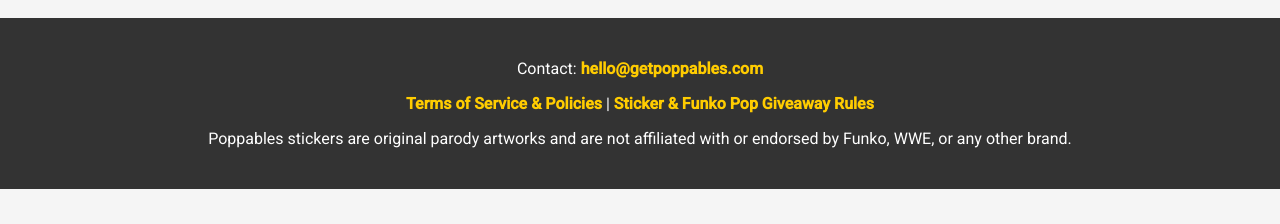
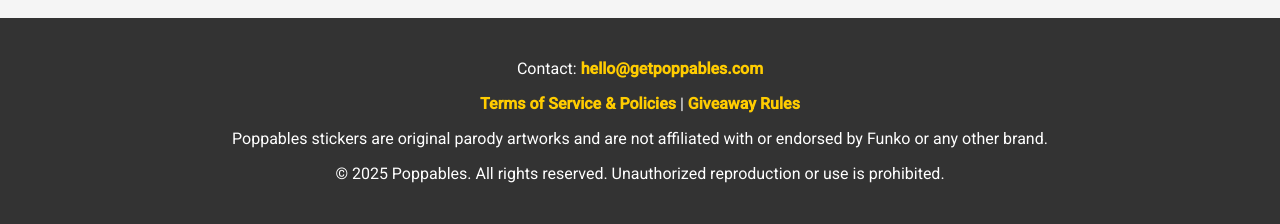
Before and after one commit to migs-o/poppinStickers, a plain HTML site: page index.html in a window 1280 px wide. Shown: the part 2441-2665 px from the top of the page. Before the commit the page ends 2630 px from the top, so only its background shows below. Drawn offline with Linux system fonts and the light colour scheme.

Commit message:
Update index.html

```diff
--- a/index.html
+++ b/index.html
@@ -336,8 +336,10 @@
   <!-- Footer -->
   <footer>
     <p>Contact: <a href="mailto:hello@getpoppables">hello@getpoppables.com</a></p>
-    <p><a href="terms.html">Terms of Service & Policies</a> | <a href="rules.html">Sticker & Funko Pop Giveaway Rules</a></p>
-    <p class="disclaimer">Poppables stickers are original parody artworks and are not affiliated with or endorsed by Funko, WWE, or any other brand.</p>
+    <p><a href="terms.html">Terms of Service & Policies</a> | <a href="rules.html">Giveaway Rules</a></p>
+    <p class="disclaimer">Poppables stickers are original parody artworks and are not affiliated with or endorsed by Funko or any other brand.</p>
+    <p class="copyright">© 2025 Poppables. All rights reserved. Unauthorized reproduction or use is prohibited.</p>
+
   </footer>
 
   <!-- JavaScript: Countdown & Sticker Counter -->
```
